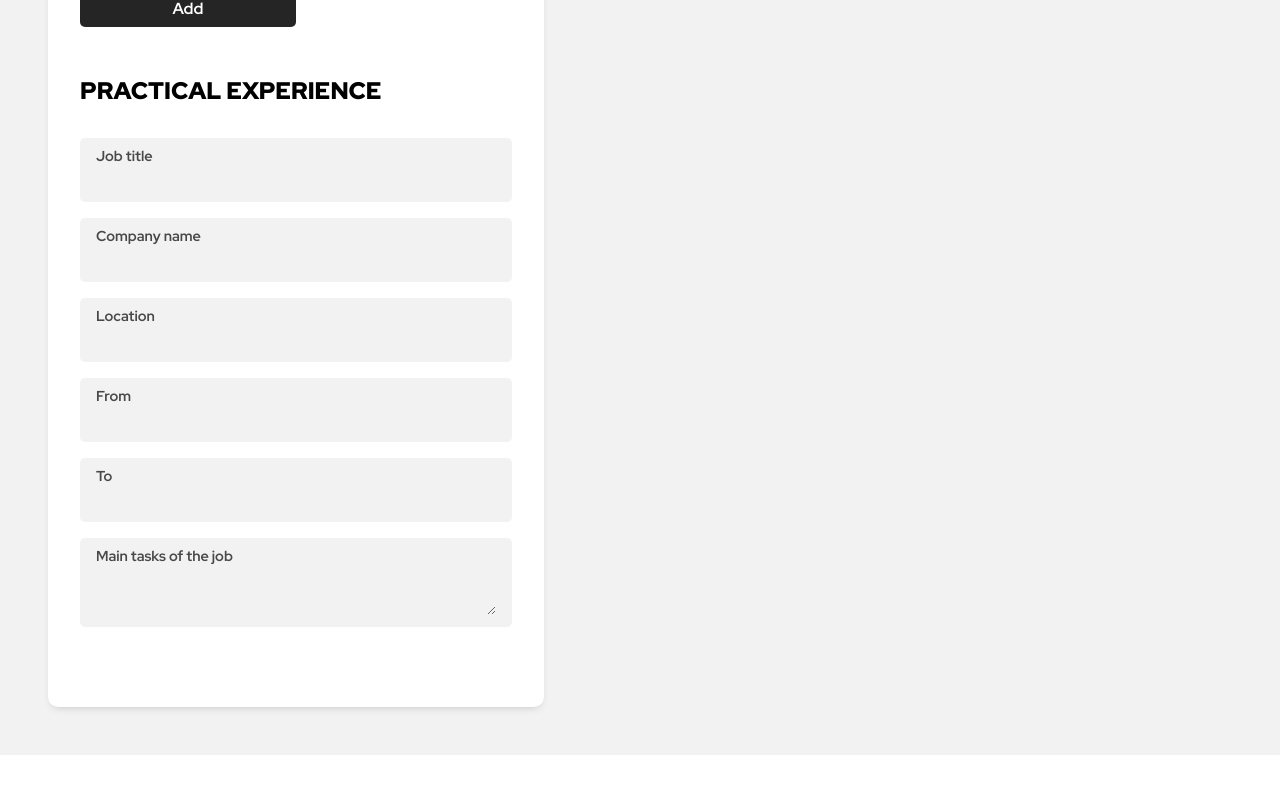
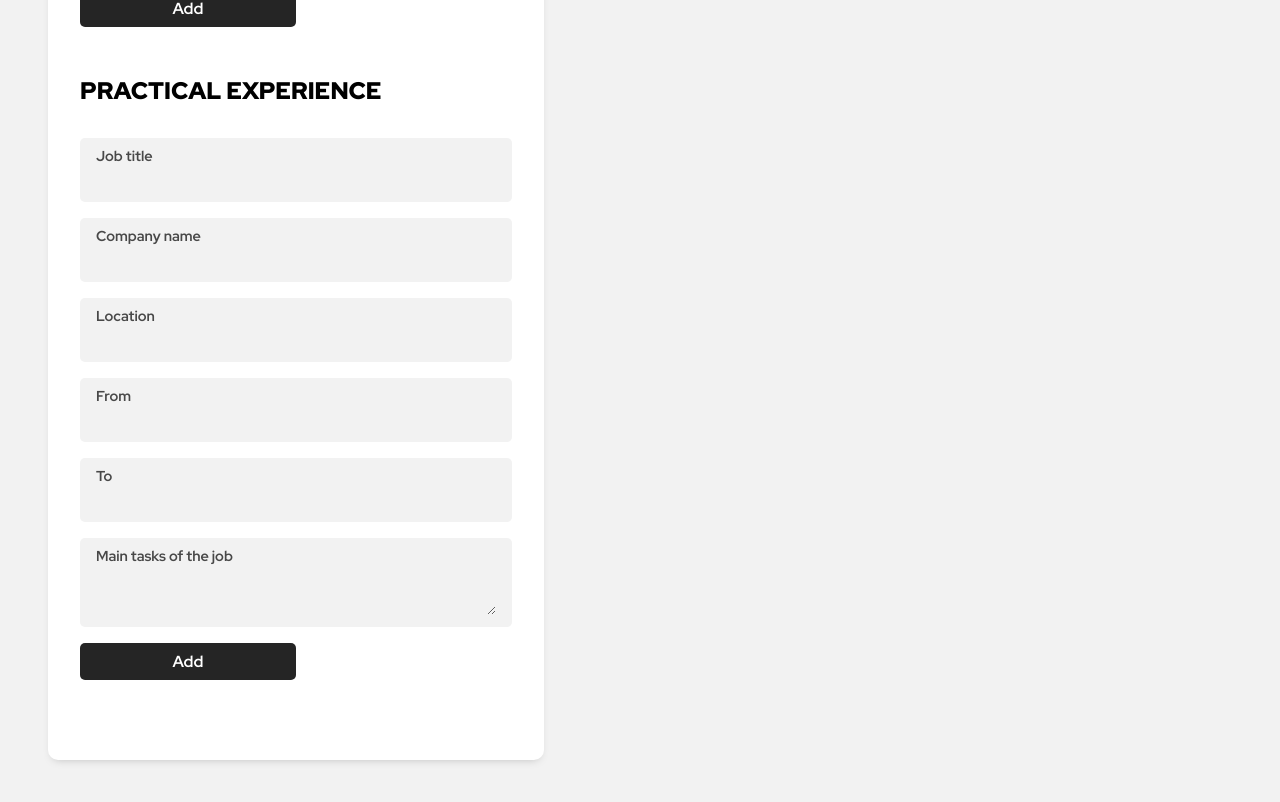
Before and after one commit to itsechi/cv-project, a React (Create React App) app: page / in a window 1280 px wide. Shown: the part 1328-2130 px from the top of the page. Before the commit the page ends 2083 px from the top, so only its background shows below. Built offline with nearby package versions, Linux system fonts and the light colour scheme.

Commit message:
Add functionality to add more practical inputs

```diff
--- a/src/App.js
+++ b/src/App.js
@@ -115,16 +115,37 @@ export class App extends Component {
     });
   };
 
+  addPracticalInputs = (e) => {
+    e.preventDefault();
+    this.setState((prevState) => ({
+      ...prevState,
+      practical: [
+        ...prevState.practical,
+        {
+          index: this.state.practical.length,
+          job: "Job title",
+          company: "Company name",
+          location: "Location",
+          from: 2012,
+          to: 2016,
+          tasks:
+            "Lorem ipsum dolor sit amet consectetur adipiscing elit Ut et massa mi. Aliquam in hendrerit urna. Pellentesque sit amet sapien fringilla, mattis ligula consectetur, ultrices mauris. Maecenas vitae mattis tellus. Nullam quis imperdiet augue.",
+        },
+      ],
+    }));
+  };
+
   render() {
     return (
       <main>
         <Form
           state={this.state}
           handleEducationalChange={this.handleEducationalChange}
-          addInputs={this.addEducationalInputs}
+          addEducationalInputs={this.addEducationalInputs}
           handlePersonalChange={this.handlePersonalChange}
           handleContactChange={this.handleContactChange}
           handlePracticalChange={this.handlePracticalChange}
+          addPracticalInputs={this.addPracticalInputs}
         />
         <Preview state={this.state} />
       </main>
--- a/src/components/Form.js
+++ b/src/components/Form.js
@@ -13,11 +13,12 @@ export class Form extends Component {
         <Educational
           state={this.props.state}
           handleChange={this.props.handleEducationalChange}
-          addInputs={this.props.addInputs}
+          addInputs={this.props.addEducationalInputs}
         />
         <Practical
           state={this.props.state}
           handleChange={this.props.handlePracticalChange}
+          addInputs={this.props.addPracticalInputs}
         />
       </form>
     );
--- a/src/components/Practical.js
+++ b/src/components/Practical.js
@@ -64,6 +64,10 @@ export class Practical extends Component {
             </div>
           );
         })}
+
+        <button className="btn" onClick={this.props.addInputs}>
+          Add
+        </button>
       </fieldset>
     );
   }
```
